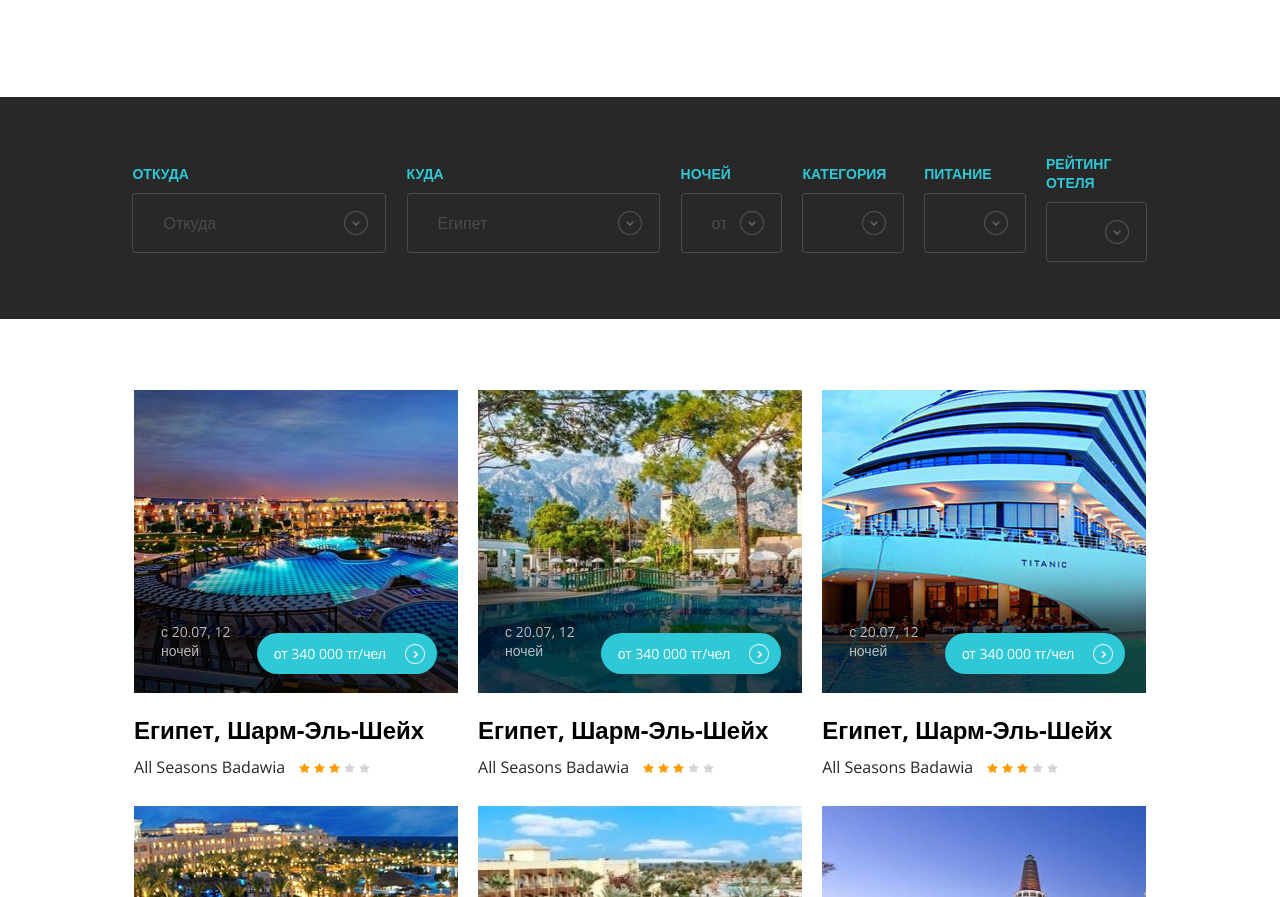
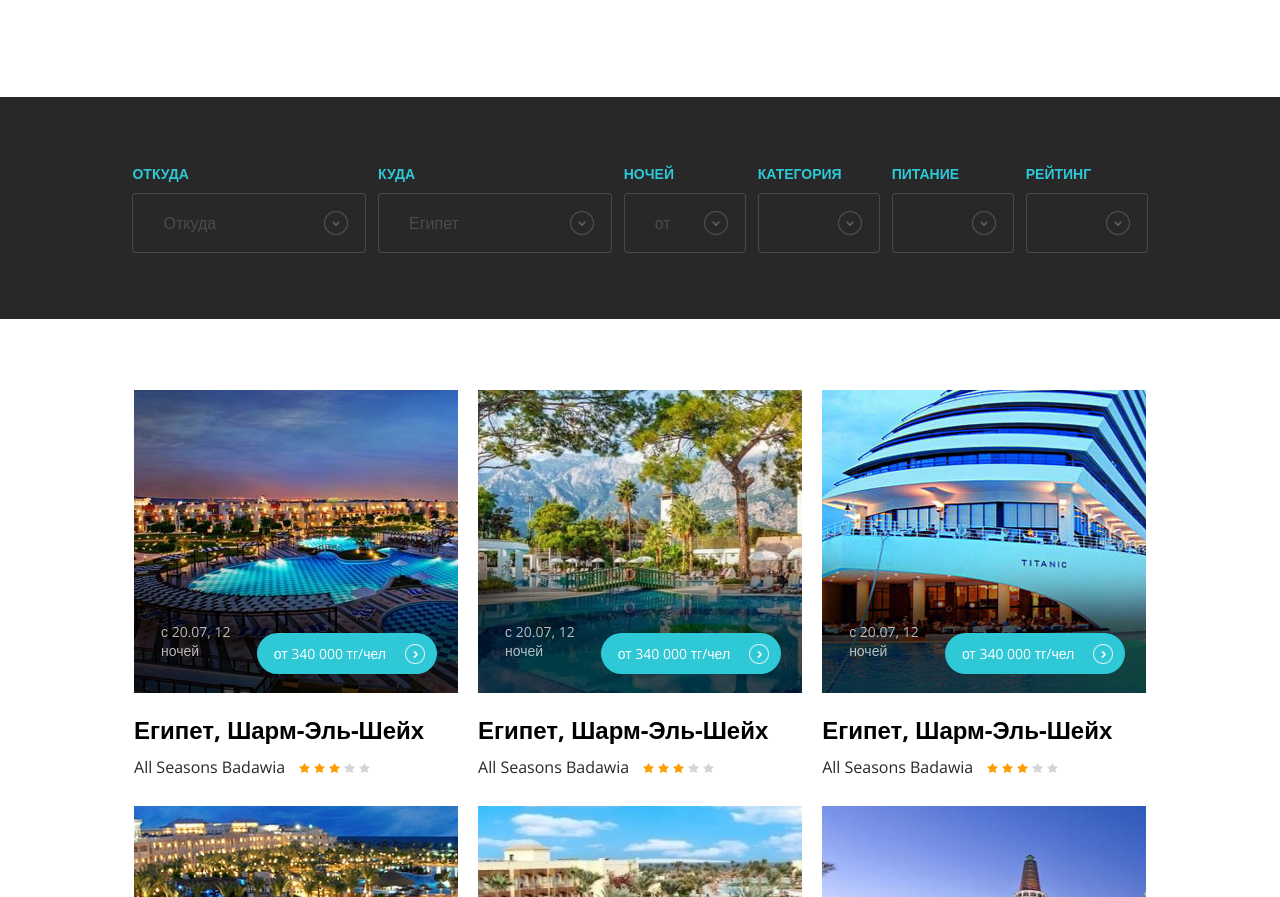
Before and after one commit to arsensaliev/travel-site, a website: page src/index.html in a window 1280 px wide. Shown: the part 1454-2351 px from the top of the page. Drawn offline with nearby package versions, Linux system fonts and the light colour scheme.

Commit message:
feat: add adaptive for search block

```diff
--- a/src/index.html
+++ b/src/index.html
@@ -153,36 +153,36 @@
                 <input type="text" placeholder="Откуда" class="search__input-big search__input">
             </div>
         </div>
-        <div class="search-block_big">
+        <div class="search-block_big search__to">
             <p class="search__title">Куда</p>
             <div class="search-wrapper">
                 <img src="./assets/images/icons/icon_input.png" alt="input" class="search__icon">
                 <input type="text" placeholder="Египет" class="search__from search__input">
             </div>
         </div>
-        <div class="search-block_small">
+        <div class="search-block_small search__night">
             <p class="search__title">Ночей</p>
             <div class="search-wrapper">
                 <img src="./assets/images/icons/icon_input.png" alt="input" class="search__icon">
                 <input type="text" placeholder="от" class="search__from search__input">
             </div>
         </div>
-        <div class="search-block_small">
+        <div class="search-block_small search__categorie">
             <p class="search__title">Категория</p>
             <div class="search-wrapper">
                 <img src="./assets/images/icons/icon_input.png" alt="input" class="search__icon">
                 <input type="text" placeholder="" class="search__from search__input">
             </div>
         </div>
-        <div class="search-block_small">
+        <div class="search-block_small search__food">
             <p class="search__title">Питание</p>
             <div class="search-wrapper">
                 <img src="./assets/images/icons/icon_input.png" alt="input" class="search__icon">
                 <input type="text" placeholder="" class="search__from search__input">
             </div>
         </div>
-        <div class="search-block_small">
-            <p class="search__title">Рейтинг отеля</p>
+        <div class="search-block_small search__rate">
+            <p class="search__title">Рейтинг</p>
             <div class="search-wrapper">
                 <img src="./assets/images/icons/icon_input.png" alt="input" class="search__icon">
                 <input type="text" placeholder="" class="search__from search__input">
--- a/src/styles/scss/blocks/place.scss
+++ b/src/styles/scss/blocks/place.scss
@@ -53,7 +53,7 @@
         &_more {
             width: 250px;
             height: 61px;
-            border-radius: 30px !important;
+            border-radius: 30px;
             color: $color-7;
             font-size: 18px;
             font-weight: 700;
--- a/src/styles/scss/blocks/search.scss
+++ b/src/styles/scss/blocks/search.scss
@@ -5,7 +5,7 @@
     justify-content: space-between;
     background-color: $color-6;
     width: 100%;
-    height: 222px;
+    min-height: 222px;
     padding: 0 10.35%;
 
     &__title {
@@ -22,11 +22,35 @@
     }
 
     &-block_big {
-        width: 25%;
+        width: 23%;
+
+        @media all and (max-width: 1024px) {
+            width: 25%;
+        }
+
+        @media all and (max-width: 900px) {
+            width: 28%;
+        }
+
+        @media all and (max-width: 768px) {
+            width: 48%;
+        }
+
+        @media all and (max-width: 425px) {
+            width: 100%;
+        }
     }
 
     &-block_small {
-        width: 10%;
+        width: 12%;
+
+        @media all and (max-width: 1024px) {
+            width: 14%;
+        }
+
+        @media all and (max-width: 900px) {
+            width: 17%;
+        }
     }
 
     &__input {
@@ -50,4 +74,34 @@
         right: 18px;
         top: 18px;
     }
+
+    &__rate {
+        @media all and (max-width: 1024px) {
+            display: none;
+        }
+    }
+
+    &__food {
+        @media all and (max-width: 900px) {
+            display: none;
+        }
+    }
+
+    &__categorie {
+        @media all and (max-width: 768px) {
+            display: none;
+        }
+    }
+
+    &__night {
+        @media all and (max-width: 768px) {
+            display: none;
+        }
+    }
+
+    &__to {
+        @media all and (max-width: 425px) {
+            display: none;
+        }
+    }
 }
```
Also changed, not shown: src/styles/css/main.css.
